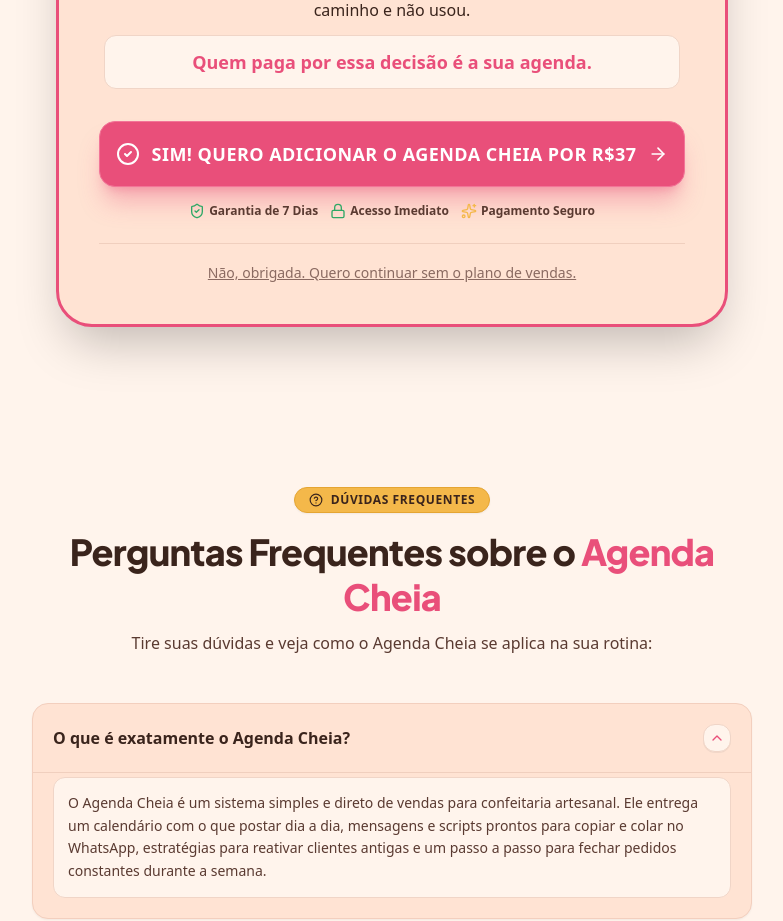
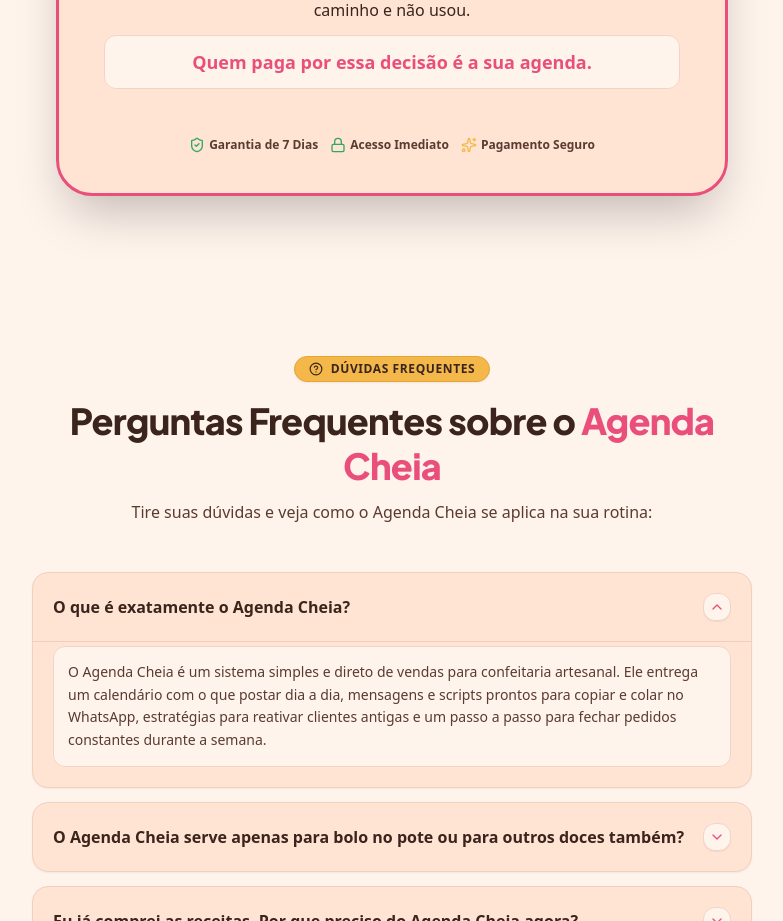
Before and after one commit to AxerCompany/Agenda-Cheia, a React (Vite) app: page / in a window 1280 px wide. Shown: the part 8860-9781 px from the top of the page, without its empty margins (248-1031 px from the left). Built offline with nearby package versions, Linux system fonts and the light colour scheme; a web font is replaced by a local one.

Commit message:
feat: integrate Wiapy one-click upsell
Replace static CTA with Wiapy upsell component and update checkout URL to improve conversion flow.

```diff
--- a/index.html
+++ b/index.html
@@ -10,6 +10,7 @@
     <link rel="preconnect" href="https://fonts.googleapis.com">
     <link rel="preconnect" href="https://fonts.gstatic.com" crossorigin>
     <link href="https://fonts.googleapis.com/css2?family=Plus+Jakarta+Sans:ital,wght@0,300..800;1,300..800&family=Playfair+Display:ital,wght@0,600;0,700;1,600&family=DM+Sans:ital,opsz,wght@0,9..40,400..800;1,9..40,400..800&display=swap" rel="stylesheet">
+    <script src="https://wiapy.com/sell/1.0.0/sell.min.js"></script>
     <script type="text/javascript">
         (function(c,l,a,r,i,t,y){
             c[a]=c[a]||function(){(c[a].q=c[a].q||[]).push(arguments)};
--- a/src/App.tsx
+++ b/src/App.tsx
@@ -27,6 +27,7 @@ import { InteractiveScriptsSimulator } from './components/InteractiveScriptsSimu
 import { AllSweetsSection } from './components/AllSweetsSection';
 import { FaqSection } from './components/FaqSection';
 import { DeclineConfirmModal } from './components/DeclineConfirmModal';
+import { WiapyUpsell } from './components/WiapyUpsell';
 import { CHECKOUT_URL, EXACT_DELIVERABLES } from './data/upsellData';
 
 export default function App() {
@@ -443,21 +444,13 @@ export default function App() {
                 </p>
               </div>
 
-              {/* Main Button CTA requested by user */}
-              <motion.a
-                id="main-offer-cta"
-                href={CHECKOUT_URL}
-                whileHover={{ scale: 1.02 }}
-                whileTap={{ scale: 0.98 }}
-                className="w-full py-4 sm:py-5 px-3 sm:px-8 rounded-2xl bg-[#E94F7A] hover:bg-[#D83D69] text-white font-black text-xs sm:text-base md:text-lg tracking-wide shadow-xl shadow-[#E94F7A]/35 transition-all cursor-pointer flex items-center justify-center gap-1.5 sm:gap-3 border border-[#F27598] mb-4 no-underline text-center leading-tight"
-              >
-                <CheckCircle2 className="w-5 h-5 sm:w-6 sm:h-6 text-white shrink-0" />
-                <span className="flex-1 sm:flex-none">SIM! QUERO ADICIONAR O AGENDA CHEIA POR R$37</span>
-                <ArrowRight className="w-4 h-4 sm:w-5 sm:h-5 text-white shrink-0" />
-              </motion.a>
+              {/* Main Wiapy One-Click Upsell */}
+              <div className="w-full">
+                <WiapyUpsell />
+              </div>
 
               {/* Security line requested by user */}
-              <div className="flex flex-wrap items-center justify-center gap-2 sm:gap-3 text-[11px] sm:text-xs text-[#5A3A31] font-bold mb-5 sm:mb-6">
+              <div className="flex flex-wrap items-center justify-center gap-2 sm:gap-3 text-[11px] sm:text-xs text-[#5A3A31] font-bold mt-2">
                 <span className="inline-flex items-center gap-1 shrink-0">
                   <ShieldCheck className="w-3.5 h-3.5 sm:w-4 sm:h-4 text-[#2FA866]" />
                   Garantia de 7 Dias
@@ -472,17 +465,6 @@ export default function App() {
                   <Sparkles className="w-3.5 h-3.5 sm:w-4 sm:h-4 text-[#F4B84A]" />
                   Pagamento Seguro
                 </span>
-              </div>
-
-              {/* Link de Recusa requested by user */}
-              <div className="pt-4 border-t border-[#F0CFBE]">
-                <button
-                  id="decline-link-button"
-                  onClick={handleOpenDeclineModal}
-                  className="text-xs sm:text-sm text-[#8A6A61] hover:text-[#3A241C] underline cursor-pointer transition-colors break-words max-w-full inline-block leading-normal"
-                >
-                  Não, obrigada. Quero continuar sem o plano de vendas.
-                </button>
               </div>
 
             </div>
--- /dev/null
+++ b/src/components/WiapyUpsell.tsx
@@ -0,0 +1,56 @@
+import React, { useEffect } from 'react';
+import { CHECKOUT_URL } from '../data/upsellData';
+
+declare global {
+  interface Window {
+    initWiapyUpsell?: (config: any) => void;
+  }
+}
+
+export const WiapyUpsell: React.FC = () => {
+  useEffect(() => {
+    const runInit = () => {
+      if (typeof window.initWiapyUpsell === 'function') {
+        window.initWiapyUpsell({
+          elementId: 'wiapy_upsell',
+          linkUrl: CHECKOUT_URL,
+          linkText: 'SIM! QUERO ADICIONAR O AGENDA CHEIA POR R$37',
+          styles: {
+            backgroundColor: '#E94F7A',
+            hoverBackgroundColor: '#D83D69',
+            color: '#ffffff',
+            fontSize: '16px',
+            fontWeight: '900',
+            padding: '18px 24px',
+            borderRadius: '16px',
+            border: '1px solid #F27598',
+            cursor: 'pointer',
+            transition: 'all 0.2s ease',
+            hoverTransform: 'scale(1.02)'
+          },
+          refusalLinkUrl: 'https://wiapy.com/login',
+          refusalLinkText: 'Não, obrigada. Quero continuar sem o plano de vendas.',
+          refusalLinkColor: '#8A6A61'
+        });
+      }
+    };
+
+    if (typeof window.initWiapyUpsell === 'function') {
+      runInit();
+    } else {
+      const timer = setInterval(() => {
+        if (typeof window.initWiapyUpsell === 'function') {
+          clearInterval(timer);
+          runInit();
+        }
+      }, 100);
+      return () => clearInterval(timer);
+    }
+  }, []);
+
+  return (
+    <div className="w-full my-4 flex flex-col items-center">
+      <div id="wiapy_upsell" className="w-full max-w-lg"></div>
+    </div>
+  );
+};
--- a/src/data/upsellData.ts
+++ b/src/data/upsellData.ts
@@ -1,6 +1,6 @@
 import { DeliverableItem, ScriptExample, CalendarDayPreview } from '../types';
 
-export const CHECKOUT_URL = 'https://pay.wiapy.com/6a89026e3f863c746381b055';
+export const CHECKOUT_URL = 'https://pay.wiapy.com/checkout/6a89032f8ec0ece76924f02d';
 
 export interface SocialProofItem {
   id: number;
```
